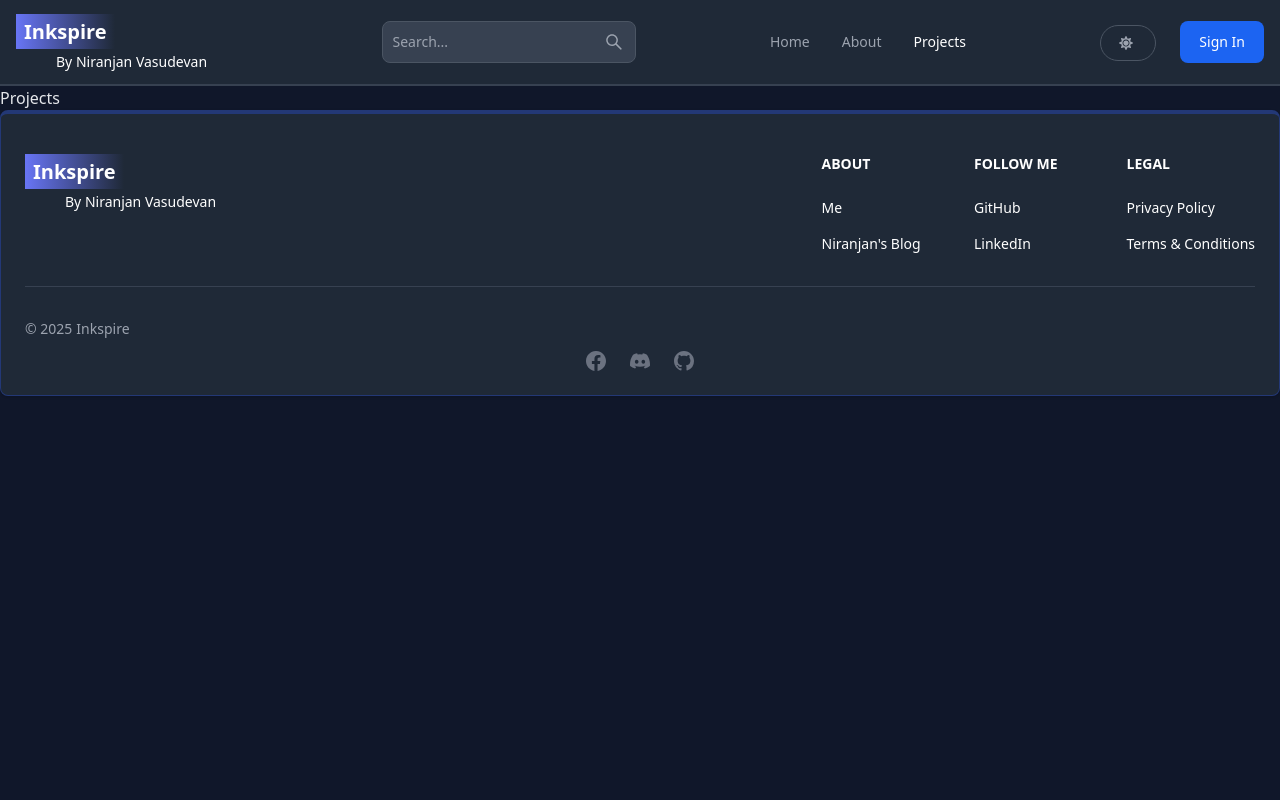
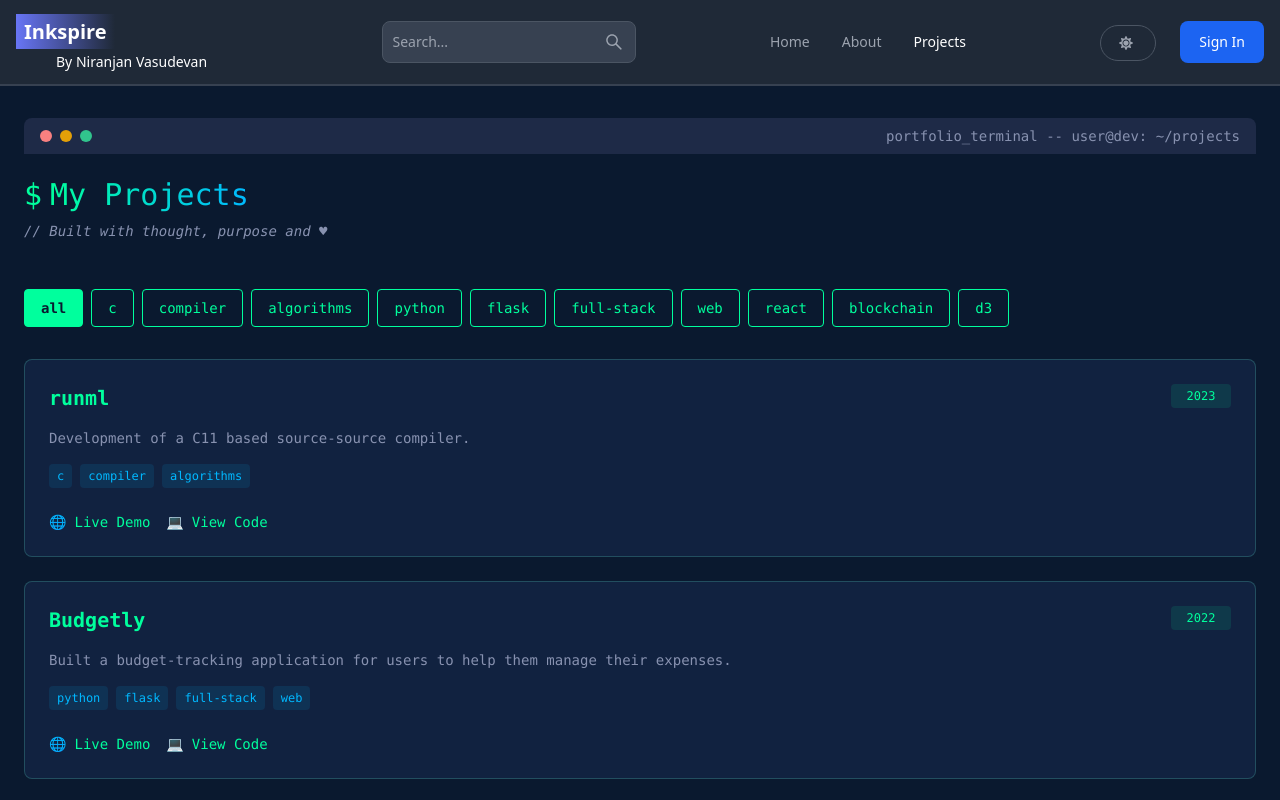
Before and after one commit to niranjan-v2/inkspire-dashboard, a React (Vite) app in the folder client/: page /projects in a window 1280 px wide. Shown: the top 800 px of the page. Built offline with nearby package versions, Linux system fonts and the light colour scheme; no server answers.

Commit message:
Complete project page and fix bugs

```diff
--- a/client/package.json
+++ b/client/package.json
@@ -14,6 +14,7 @@
     "@reduxjs/toolkit": "^2.5.0",
     "firebase": "^11.9.1",
     "flowbite-react": "^0.10.2",
+    "framer-motion": "^12.23.6",
     "moment": "^2.30.1",
     "react": "^18.3.1",
     "react-circular-progressbar": "^2.1.0",
@@ -25,6 +26,7 @@
     "react-redux": "^9.2.0",
     "react-router-dom": "^6.28.0",
     "redux-persist": "^6.0.0",
+    "styled-components": "^6.1.19",
     "tailwind-scrollbar": "^3.0.5"
   },
   "devDependencies": {
--- a/client/src/components/PostCard.jsx
+++ b/client/src/components/PostCard.jsx
@@ -3,7 +3,7 @@ import { Link } from "react-router-dom";
 
 export default function PostCard({ post }) {
   return (
-    <div className="group relative w-full border h-[380px] overflow-hidden rounded-lg sm:w-[350px] hover:border-2 transition-all mx-auto">
+    <div className="group relative w-full border h-[380px] overflow-hidden rounded-lg sm:w-[430px] hover:border-2 transition-all mx-auto">
       <Link to={`/post/${post.slug}`}>
         <img
           src={post.image}
--- a/client/src/pages/Home.jsx
+++ b/client/src/pages/Home.jsx
@@ -94,11 +94,11 @@ export default function Home() {
           {[
             {
               name: "DevNote",
-              desc: "A developer’s journaling tool built with Next.js and local storage.",
+              desc: "A lightweight text editor built with C++",
             },
             {
-              name: "StackTrack",
-              desc: "Visualize and track your evolving tech stack over time.",
+              name: "RunML",
+              desc: "Development of a C11 based source-source compiler.",
             },
           ].map((proj, i) => (
             <div
@@ -112,9 +112,11 @@ export default function Home() {
             </div>
           ))}
         </div>
+        <Link to={'/projects'}>
         <button className="self-start text-blue-600 text-sm font-medium mt-2 hover:underline transition">
           Explore My Work →
         </button>
+        </Link>
       </section>
 
       {/* Interests */}
--- a/client/src/pages/Projects.jsx
+++ b/client/src/pages/Projects.jsx
@@ -1,7 +1,159 @@
-import React from 'react'
+import React, { useState } from 'react';
 
-export default function Projects() {
+const App = () => {
+  const [activeTab, setActiveTab] = useState('all');
+  const [expandedProject, setExpandedProject] = useState(null);
+
+  // Sample project data
+  const projects = [
+    {
+      id: 1,
+      title: 'runml',
+      description: 'Development of a C11 based source-source compiler.',
+      longDescription: 'This project is a development of a C11 based source-source compiler and runtime environment for a mini-language (ml). runml takes a program written in ml, transpiles it into C, and compiles it using standard C toolchains for execution. This serves as a simplified example of how high-level code can be translated and executed within the C ecosystem.',
+      tags: ['c', 'compiler', 'algorithms'],
+      year: 2023,
+      link: '#',
+      github: 'https://github.com/niranjan-v2/mini-lang-transpiler'
+    },
+    {
+      id: 2,
+      title: 'Budgetly',
+      description: 'Built a budget-tracking application for users to help them manage their expenses.',
+      longDescription: 'Budgetly is a user-friendly budget tracking app that helps individuals manage and categorize their expenses, visualize spending patterns, and share data with others for improved financial transparency. It offers features like expense uploads, data visualizations, historical exports, and data sharing with custom time ranges. A future feature is set to introduce expense prediction functionality, which will analyze past spending trends to predict future expenses, offering users proactive recommendations for adjusting their budgets.',
+      tags: ['python', 'flask', 'full-stack', 'web'],
+      year: 2022,
+      link: '#',
+      github: 'https://github.com/niranjan-v2/budgetly'
+    },
+    {
+      id: 3,
+      title: 'Blockchain Explorer',
+      description: 'Web interface for exploring transactions on a custom blockchain.',
+      longDescription: 'React frontend for visualizing blocks, transactions, and wallet balances. Features real-time updates via WebSocket and address tagging system. Includes transaction graph visualization using D3.js.',
+      tags: ['react', 'blockchain', 'd3'],
+      year: 2023,
+      link: '#',
+      github: '#'
+    }
+  ];
+
+  const filteredProjects = activeTab === 'all'
+    ? projects
+    : projects.filter(project => project.tags.includes(activeTab));
+
+  const allTags = ['all', ...new Set(projects.flatMap(project => project.tags))];
+
+  const toggleExpand = (projectId) => {
+    setExpandedProject(expandedProject === projectId ? null : projectId);
+  };
+
   return (
-    <div>Projects</div>
-  )
-}
+    <div className="max-w-full mx-auto px-6 py-8 font-mono bg-gray-50 dark:bg-[#0a192f] text-gray-800 dark:text-[#ccd6f6] transition-colors duration-300">
+      <header className="mb-12 relative">
+        <div className="bg-gray-200 dark:bg-[#1e2a47] px-4 py-2 rounded-t-lg flex items-center mb-[-1px] justify-between">
+          <div className="flex gap-2">
+            <span className="w-3 h-3 rounded-full bg-red-400"></span>
+            <span className="w-3 h-3 rounded-full bg-yellow-400"></span>
+            <span className="w-3 h-3 rounded-full bg-green-400"></span>
+          </div>
+          <span className="ml-4 text-sm text-gray-600 dark:text-[#8892b0]">portfolio_terminal -- user@dev: ~/projects</span>
+        </div>
+        <h1 className="text-3xl mt-6 mb-2">
+          <span className="text-blue-600 dark:text-[#00ff9d] mr-2">$</span>
+          <span className="bg-gradient-to-r from-blue-600 to-pink-500 dark:from-[#00ff9d] dark:to-[#00b8ff] bg-clip-text text-transparent">
+            My Projects
+          </span>
+        </h1>
+        <p className="text-gray-600 dark:text-[#8892b0] italic mb-8 text-sm">// Built with thought, purpose and ♥</p>
+      </header>
+
+      <div className="flex flex-wrap gap-2 mb-8">
+        {allTags.map(tag => (
+          <button
+            key={tag}
+            className={`px-4 py-2 rounded border text-sm font-mono transition-all ${
+              activeTab === tag
+                ? 'bg-blue-600 text-white dark:bg-[#00ff9d] dark:text-[#0a192f] border-blue-600 dark:border-[#00ff9d] font-bold'
+                : 'bg-transparent text-blue-600 dark:text-[#00ff9d] border-blue-600 dark:border-[#00ff9d]'
+            }`}
+            onClick={() => setActiveTab(tag)}
+          >
+            {tag}
+          </button>
+        ))}
+      </div>
+
+      <div className="flex flex-col gap-6">
+        {filteredProjects.map(project => (
+          <div
+            key={project.id}
+            className={`bg-white dark:bg-[#112240] rounded-lg p-6 border transition-all ${
+              expandedProject === project.id
+                ? 'border-blue-400 dark:border-[#64ffda]'
+                : 'border-gray-200 dark:border-[rgba(100,255,218,0.2)]'
+            } shadow-sm dark:shadow-none`}
+          >
+            <div
+              className="flex justify-between items-start mb-4 cursor-pointer"
+              onClick={() => toggleExpand(project.id)}
+            >
+              <h3 className="text-xl font-semibold text-blue-600 dark:text-[#00ff9d] m-0">{project.title}</h3>
+              <span className="bg-blue-100 dark:bg-[rgba(0,255,157,0.1)] text-blue-600 dark:text-[#00ff9d] px-2 py-1 rounded text-xs min-w-[60px] text-center">
+                {project.year}
+              </span>
+            </div>
+
+            <p className="text-gray-600 dark:text-[#8892b0] mb-4 text-sm">{project.description}</p>
+
+            {expandedProject === project.id && (
+              <div>
+                <p className="text-gray-600 dark:text-[#8892b0] my-4 text-sm leading-relaxed">{project.longDescription}</p>
+              </div>
+            )}
+
+            <div className="flex flex-wrap gap-2 mb-6">
+              {project.tags.map(tag => (
+                <span
+                  key={tag}
+                  className="bg-blue-100 dark:bg-[rgba(0,184,255,0.1)] text-blue-600 dark:text-[#00b8ff] px-2 py-1 rounded text-xs"
+                >
+                  {tag}
+                </span>
+              ))}
+            </div>
+
+            <div className="flex gap-4">
+              <a
+                href={project.link}
+                className="text-blue-600 dark:text-[#00ff9d] no-underline inline-flex items-center transition-opacity hover:opacity-80 text-sm"
+                target="_blank"
+                rel="noopener noreferrer"
+              >
+                <span className="mr-2">🌐</span> Live Demo
+              </a>
+              <a
+                href={project.github}
+                className="text-blue-600 dark:text-[#00ff9d] no-underline inline-flex items-center transition-opacity hover:opacity-80 text-sm"
+                target="_blank"
+                rel="noopener noreferrer"
+              >
+                <span className="mr-2">💻</span> View Code
+              </a>
+            </div>
+          </div>
+        ))}
+      </div>
+
+      <footer className="text-center mt-12 text-gray-600 dark:text-[#8892b0] text-sm pt-8 border-t border-gray-200 dark:border-[#8892b0]/20">
+        <div className="mb-4 flex justify-center items-center">
+          <span className="text-blue-600 dark:text-[#00ff9d] mr-2">$</span>
+          <span className="text-gray-800 dark:text-[#ccd6f6]">cat about_me.txt</span>
+        </div>
+        <p>Built with ❤️ • {new Date().getFullYear()}</p>
+      </footer>
+    </div>
+  );
+};
+
+export default App;
--- a/client/src/pages/Search.jsx
+++ b/client/src/pages/Search.jsx
@@ -143,7 +143,7 @@ export default function Search() {
         <h1 className="text-3xl font-semibold sm:border-b border-gray-500 p-3 mt-5">
           Post Results
         </h1>
-        <div className="p-7 flex-wrap gap-4">
+        <div className="p-7 flex flex-wrap gap-4">
           {!loading && posts.length === 0 && (
             <p className="text-xl text-gray-500">No posts found.</p>
           )}
@@ -156,7 +156,7 @@ export default function Search() {
             ))
           }
           {
-            showMore && <button onClick={handleShowMore} className="text-blue-600 text-lg hover:underline p-7 w-full"></button>
+            showMore && <button onClick={handleShowMore} className="text-blue-600 text-lg hover:underline p-7 w-full">Show More</button>
           }
         </div>
       </div>
```
Also changed, not shown: client/src/pages/About.jsx (+8 -3 lines), 1 other file (tests, documents, lock files or other folders).
